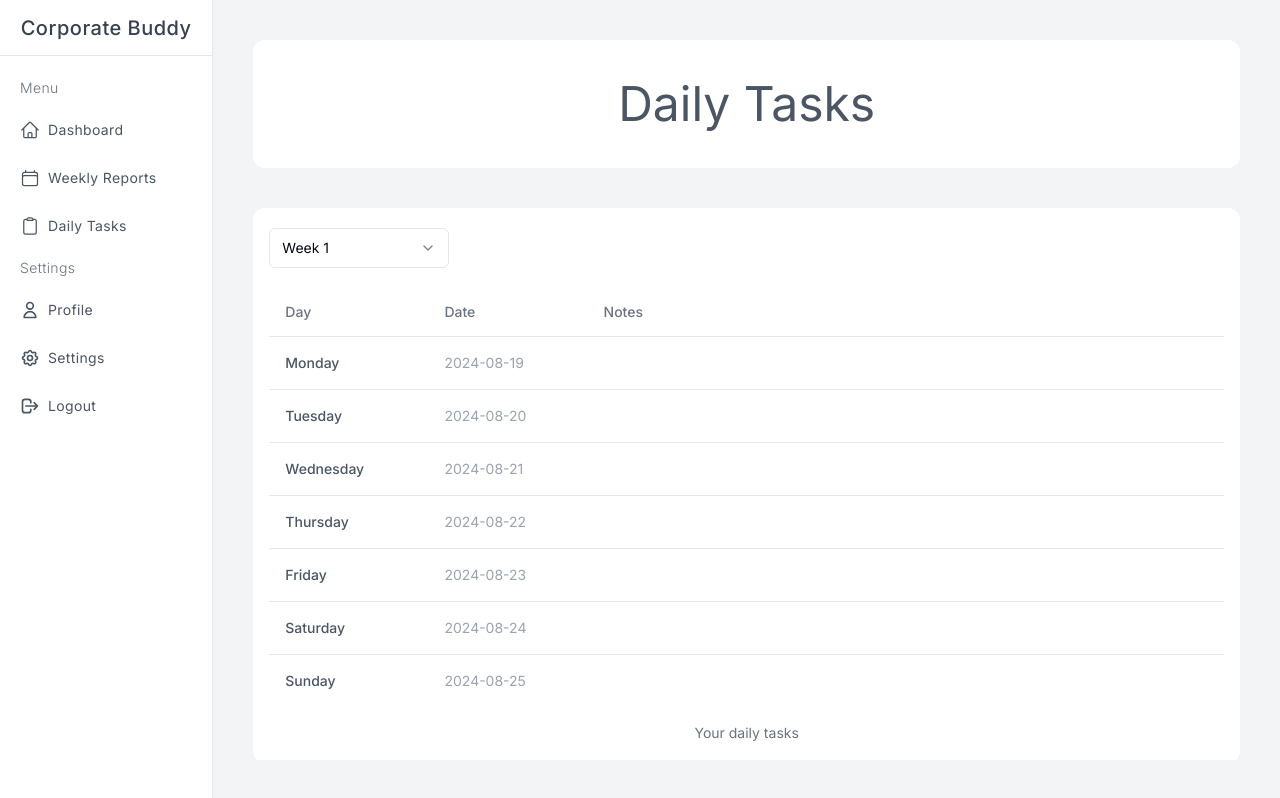
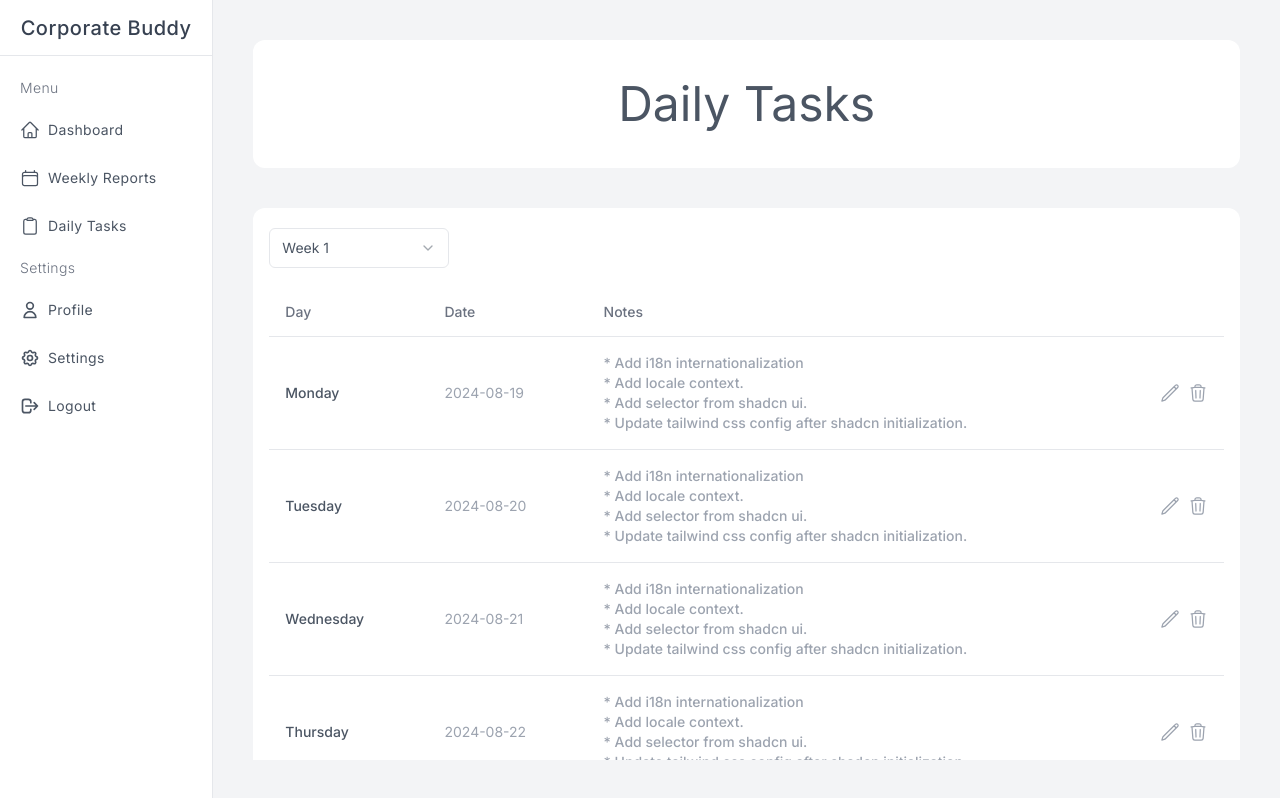
Before and after one commit to dariabilokin/cb_src, a Next.js app in the folder frontend/: page /dashboard/daily-tasks in a window 1280 px wide. Built offline with nearby package versions, Linux system fonts and the light colour scheme.

Commit message:
add edit and remove item buttons

```diff
--- a/frontend/app/components/DailyTaskTable.tsx
+++ b/frontend/app/components/DailyTaskTable.tsx
@@ -9,6 +9,8 @@ import {
 } from '@/components/ui/table'
 import React from 'react'
 import { addDays, endOfWeek, format, nextDay, startOfWeek } from 'date-fns'
+import { PencilIcon } from '@heroicons/react/24/outline'
+import { TrashIcon } from '@heroicons/react/24/outline'
 
 type DailyTaskTableProps = {
   id: number
@@ -29,17 +31,24 @@ const DailyTaskTable: React.FC<{ tasks: DailyTaskTableProps[] }> = ({
     'Saturday',
     'Sunday',
   ]
+  const notes = [
+    'Add i18n internationalization',
+    'Add locale context.',
+    'Add selector from shadcn ui.',
+    'Update tailwind css config after shadcn initialization.',
+  ]
   const start = startOfWeek(new Date(), { weekStartsOn: 1 })
   console.log('start', start, addDays(start, 1))
   const weekDays = []
   return (
     <Table>
-      <TableCaption>Your daily tasks</TableCaption>
+      {/* <TableCaption>Your daily tasks</TableCaption> */}
       <TableHeader>
         <TableRow>
           <TableHead className="w-1/6">Day</TableHead>
           <TableHead className="w-1/6">Date</TableHead>
           <TableHead>Notes</TableHead>
+          <TableHead className="w-1/12"></TableHead>
         </TableRow>
       </TableHeader>
       <TableBody>
@@ -50,7 +59,25 @@ const DailyTaskTable: React.FC<{ tasks: DailyTaskTableProps[] }> = ({
               addDays(start, index),
               'yyyy-MM-dd'
             )}`}</TableCell>
-            <TableCell className="font-medium">{''}</TableCell>
+            <TableCell className="font-medium">
+              <ul>
+                {notes.map((note, index) => (
+                  <li className="text-gray-400" key={index}>
+                    * {note}
+                  </li>
+                ))}
+              </ul>
+            </TableCell>
+            <TableCell>
+              <div className="flex flex-row w-fit">
+                <button className=" text-gray-400 hover:text-gray-600">
+                  <PencilIcon className="text-gray-400 h-5 w-5" />
+                </button>
+                <button className="ml-2 text-gray-400 hover:text-gray-600">
+                  <TrashIcon className=" h-5 w-5 " />
+                </button>
+              </div>
+            </TableCell>
           </TableRow>
         ))}
       </TableBody>
--- a/frontend/app/components/Selector.tsx
+++ b/frontend/app/components/Selector.tsx
@@ -18,12 +18,16 @@ const Selector: React.FC<{
       }}
       defaultValue={selectedWeek}
     >
-      <SelectTrigger className="w-[180px]">
-        <SelectValue placeholder="Select Week" />
+      <SelectTrigger className="w-[180px] text-gray-600">
+        <SelectValue className="text-gray-600" placeholder="Select Week" />
       </SelectTrigger>
       <SelectContent>
         {options.map((option, index) => (
-          <SelectItem key={index} value={option.value}>
+          <SelectItem
+            className="text-gray-600"
+            key={index}
+            value={option.value}
+          >
             {option.label}
           </SelectItem>
         ))}
```
Also changed, not shown: frontend/components/ui/select.tsx (+18 -18 lines).
